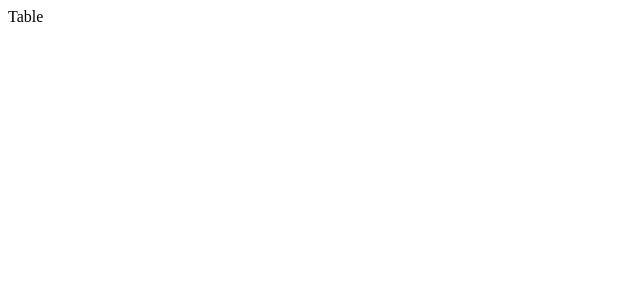
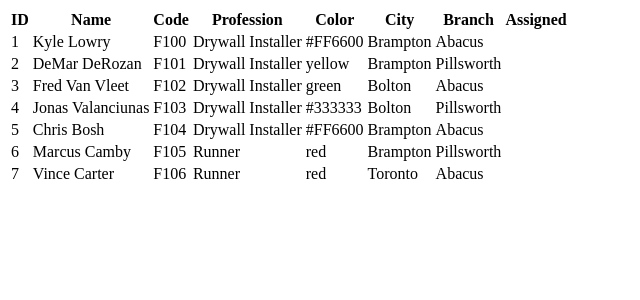
Before and after one commit to jeffreyleec/fullstack-js-crud-exercise, a React (Create React App) app in the folder client/plexxis-exercise/: page / in a window 1280 px wide. Shown: the top 300 px of the page, without its empty margins (0-640 px from the left). Built offline with nearby package versions, Linux system fonts and the light colour scheme.

Commit message:
table generated with rows and columns

```diff
--- a/client/plexxis-exercise/src/components/Table.js
+++ b/client/plexxis-exercise/src/components/Table.js
@@ -1,14 +1,134 @@
-import React from 'react'
-import {useTable }from 'react-table'
-import {mockData} from './mockData'
-import {Columns} from './Columns'
+import React, { useMemo } from "react";
+import { useTable } from "react-table";
+import { mockData } from "./mockData";
+import { Columns } from "./Columns";
 
 export const Table = () => {
+  // console.log(mockData)
+  // console.log(Columns)
 
-  console.log(mockData)
-  console.log(Columns)
+  //only refresh on memoized value changes
+   const columns = useMemo(() => Columns, []);
+   const data = useMemo(() => mockData, []);
+
+  // const tableInstance = useTable({
+  //   columns,
+  //   data,
+  // });
+
+  // const { getTableProps, getTableBodyProps, headerGroups, rows, prepareRow, getCellProps } =
+  //   tableInstance;
+
+  // const data = React.useMemo(
+  //   () => [
+  //     {
+  //       col1: 'Hello',
+  //       col2: 'World',
+  //     },
+  //     {
+  //       col1: 'react-table',
+  //       col2: 'rocks',
+  //     },
+  //     {
+  //       col1: 'whatever',
+  //       col2: 'you want',
+  //     },
+  //   ],
+  //   []
+  // )
+  // const columns = React.useMemo(
+  //   () => [
+  //     {
+  //       Header: 'Column 1',
+  //       accessor: 'col1', // accessor is the "key" in the data
+  //     },
+  //     {
+  //       Header: 'Column 2',
+  //       accessor: 'col2',
+  //     },
+  //   ],
+  //   []
+  // )
+  const tableInstance = useTable({ columns, data })
+
+  const {
+    getTableProps,
+    getTableBodyProps,
+    headerGroups,
+    rows,
+    prepareRow,
+  } = tableInstance
 
   return (
-    <div>Table</div>
+    // apply the table props
+    <table {...getTableProps()}>
+      <thead>
+        {// Loop over the header rows
+        headerGroups.map(headerGroup => (
+          // Apply the header row props
+          <tr {...headerGroup.getHeaderGroupProps()}>
+            {// Loop over the headers in each row
+            headerGroup.headers.map(column => (
+              // Apply the header cell props
+              <th {...column.getHeaderProps()}>
+                {// Render the header
+                column.render('Header')}
+              </th>
+            ))}
+          </tr>
+        ))}
+      </thead>
+      {/* Apply the table body props */}
+      <tbody {...getTableBodyProps()}>
+        {// Loop over the table rows
+        rows.map(row => {
+          // Prepare the row for display
+          prepareRow(row)
+          return (
+            // Apply the row props
+            <tr {...row.getRowProps()}>
+              {// Loop over the rows cells
+              row.cells.map(cell => {
+                // Apply the cell props
+                return (
+                  <td {...cell.getCellProps()}>
+                    {// Render the cell contents
+                    cell.render('Cell')}
+                  </td>
+                )
+              })}
+            </tr>
+          )
+        })}
+      </tbody>
+    </table>
   )
-}
+
+    // <table {...getTableProps}>
+    //   <thead>
+    //     {headerGroups.map((headerGroup) => (
+    //       <tr>
+    //         {" "}
+    //         {...headerGroup.getHeaderGroupProps()}
+    //         {headerGroup.headers.map((column) => (
+    //           <th {...column.getHeaderProps()}>{column.render("Header")}</th>
+    //         ))}
+    //       </tr>
+    //     ))}
+    //   </thead>
+
+    //   <tbody {...getTableBodyProps()}>
+    //     {rows.map((row) => {
+    //       prepareRow(row);
+    //       return (
+    //         <tr {...row.getRowProps()}>
+    //           {row.cells.map((cell) => {
+    //             return <td {...getCellProps()}>{cell.render("Cell")}</td>;
+    //           })}
+    //         </tr>
+    //       );
+    //     })}
+    //   </tbody>
+    // </table>
+
+};
```
